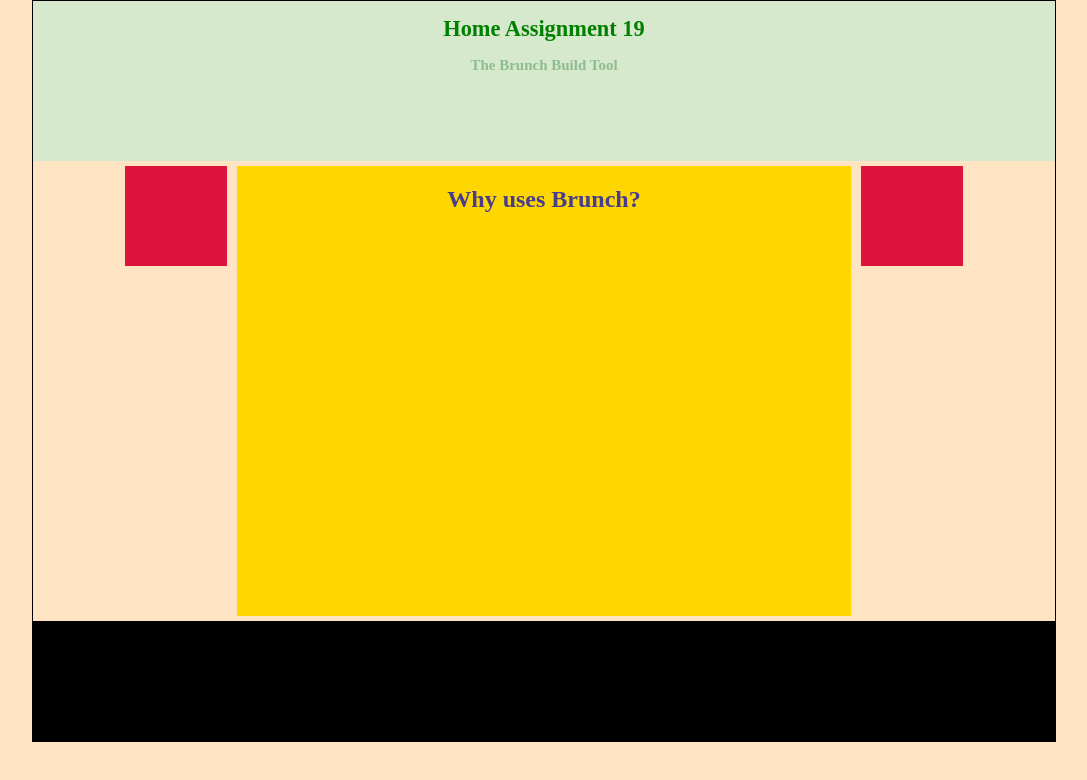
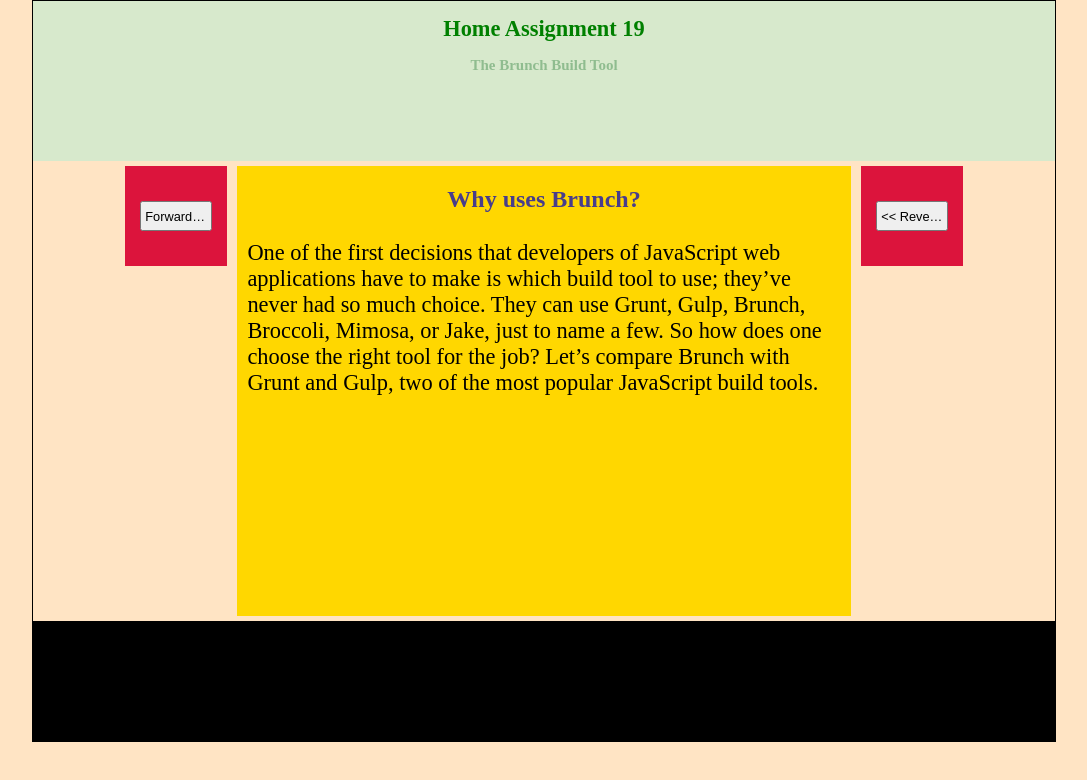
Before and after one commit to hiren65/Pirple-Javascript-HomeAssignment_19, a plain HTML site: page index.html in a window 1280 px wide. Shown: the whole page, without its empty margins (96-1183 px from the left). Drawn offline with Linux system fonts and the light colour scheme.

Commit message:
slider code started in javascript

```diff
--- a/brunchScript.js
+++ b/brunchScript.js
@@ -1,6 +1,72 @@
 //alert();
 let slider = document.getElementById("b2");
+let sld1,sld2,sld3,sld0;
+arr = [sld1,sld2,sld3];
+let count = 0;
+sld0 = `
+                     <h2 id="sl0"> Why uses Brunch?</h2>
+                     <p>
+                        One of the first decisions that developers of JavaScript web applications
+                        have to make is which build tool to use; they’ve never had so much choice.
+                        They can use Grunt, Gulp, Brunch, Broccoli, Mimosa, or Jake, just to name
+                        a few. So how does one choose the right tool for the job?
+                        Let’s compare Brunch with Grunt and Gulp, two of the most popular JavaScript
+                        build tools.
+                     </p>
+                   `;
+sld1 = `
+                <h2 class="slideTitle">Grunt</h2>
+                <p>
+                    Grunt is arguably the most popular build tool for JavaScript projects.
+                    It sports the largest ecosystem and a great amount of flexibility
+                    (WebStorm even has built-in Grunt integration!). However, Grunt configuration
+                    can often be complicated and result in larger configuration files than Gulp or
+                    Brunch. Grunt is great out of the box for small to medium sized projects, but
+                    the lack of out-of-the-box incremental builds and file caching makes it necessary
+                    to use plugins like grunt-newer to get short build times with very large projects,
+                    which may further increase configuration complexity. In addition, Grunt doesn’t have
+                    the level of support for project skeletons that Brunch does; often another tool is
+                    used, such as Yeoman.
+                </p>
+       `;
 
-slider.innerHTML = `
-                     <h2 id="sl0"> Why uses Brunch?</h2>
-                   `;
+sld2 = `
+          <h2 class="slideTitle">Gulp</h2>
+          <p>
+          Gulp, the newest system of the three, is a bit different from either Brunch
+          or Grunt in that it uses Node streams to achieve high performance. Its ecosystem
+          isn’t as large as Grunt’s, but it’s still pretty large with 600+ plugins. The
+          configuration files are very simple. Like Grunt, it doesn’t have great skeleton
+          support or caching or incremental rebuilds built in, but has well-supported plugins
+          which provide that functionality. Those plugins combined with the streams make Gulp
+          the winner in terms of pure performance.
+          </p>
+       `;
+
+sld3  = `
+          <h2 class="slideTitle">Conclusion</h2>
+          <p>
+          You really can’t go wrong these days with build tools as long as you consider the
+          anticipated scope, size, and technology requirements of your projects. Grunt has
+          the largest ecosystem and most flexibility, Gulp has the best performance, and Brunch
+          provides the easiest setup and great out-of-the-box performance. At CodeCombat, we’re
+          very satisfied with Brunch, but can’t wait to see what the future holds in terms of
+          new and improved build tools.
+          </p>
+       `;
+slider.innerHTML = sld0;
+arr = [sld0,sld1,sld2,sld3];
+let ff = document.getElementById("btnF");
+ff.addEventListener("click",forward);
+function forward() {
+    if (count === arr.length-1){
+        count = -1;
+    }
+    count++;
+    console.log(count);
+    slider.innerHTML = arr[count];
+}
+
+function createSlideShow(){
+
+}
--- a/index.html
+++ b/index.html
@@ -18,10 +18,10 @@
 
          </div>
          <div class="box" id="b4">
-
+                <button id="btnF" type="button">Forward >></button>
          </div>
          <div class="box" id="b5">
-
+             <button id="btnR" type="button"><< Reverse</button>
          </div>
 
      </div>
--- a/style.css
+++ b/style.css
@@ -59,6 +59,7 @@
     grid-row: 2/3;
     margin-right: auto;
     margin-left: 9%;
+    display: inline-block;
 
 }
 #b5{
@@ -74,3 +75,38 @@
     font-size: 1.5rem;
     color: darkslateblue;
 }
+#btnF{
+    display: block;
+    margin: auto;
+    height: 30px;
+    width: 70%;
+    margin-top:35px ;
+    cursor: pointer;
+    font-size: 0.8rem;
+    padding: 3px;
+
+    white-space: nowrap;
+    overflow: hidden;
+    text-overflow: ellipsis;
+
+}
+#btnR{
+    display: block;
+    margin: auto;
+    height: 30px;
+    width: 70%;
+    margin-top:35px;
+    cursor: pointer;
+    font-size: 0.8rem;
+    padding: 3px;
+
+    white-space: nowrap;
+    overflow: hidden;
+    text-overflow: ellipsis;
+}
+p{
+    font-size: 1.4rem;
+    color: black;
+    padding: 5px;
+    margin-left: 5px;
+}
```
